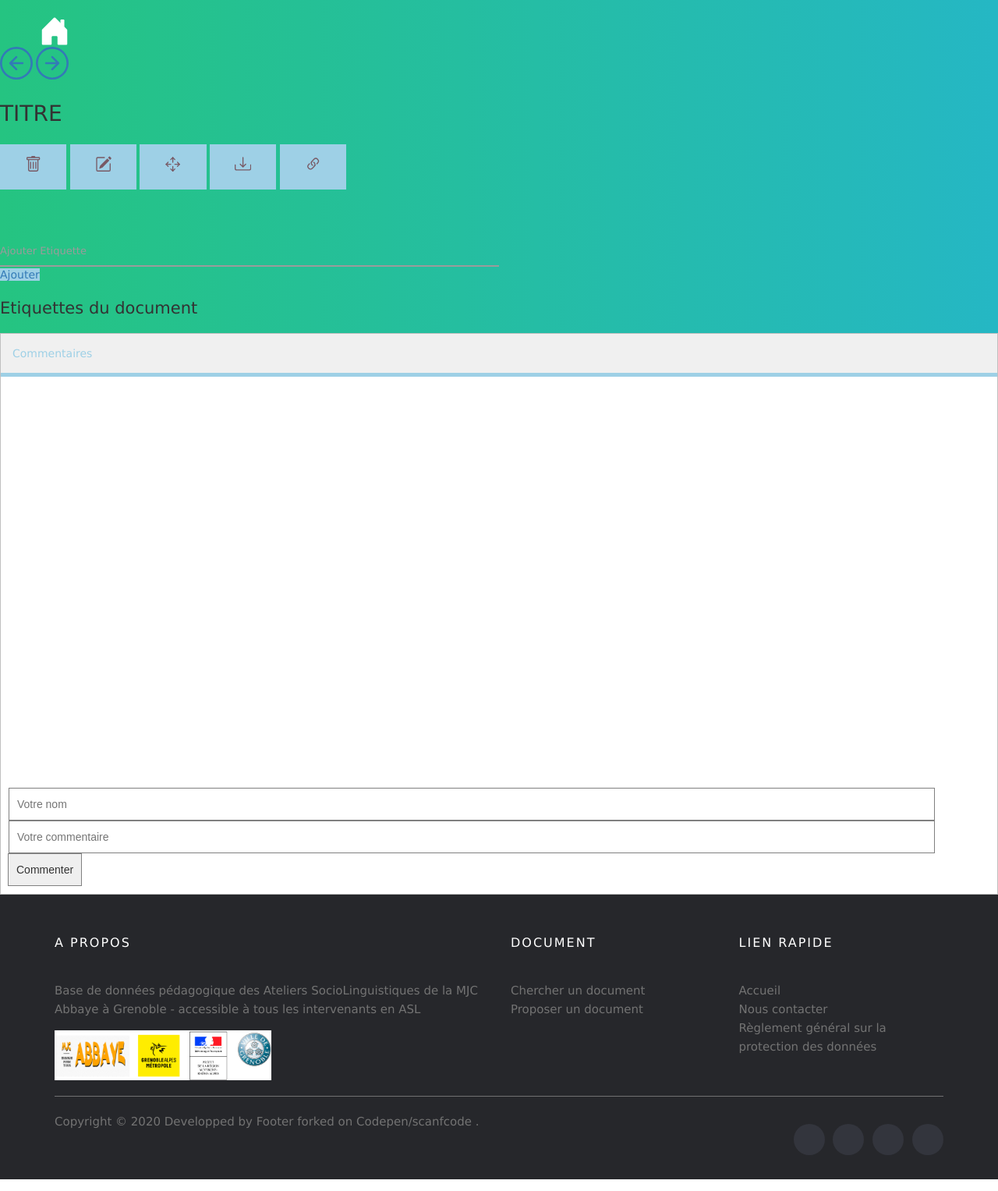
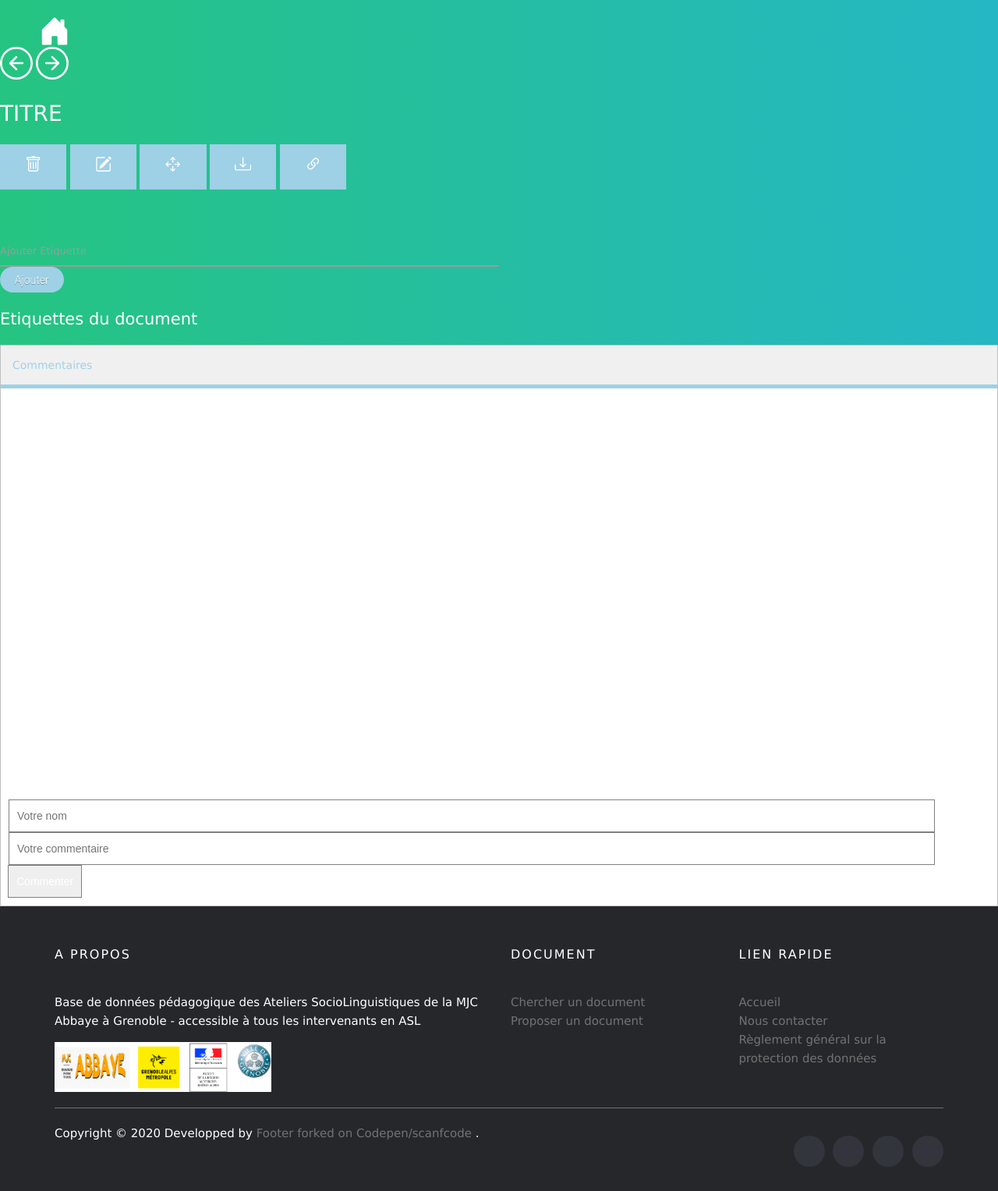
Before and after one commit to remulef/ASL-Abbaye, a PHP site: page /tcpdf/View/document.view/document.view.admin.php?id_doc=1 in a window 1280 px wide. Shown: the whole page at 78% size. Run offline with PHP 8.4, Linux system fonts and the light colour scheme; the visitor is signed in with stand-in values (Sample User, id 1).

Commit message:
automatic push

```diff
--- a/View/document.view/document.view.css
+++ b/View/document.view/document.view.css
@@ -2,7 +2,7 @@
     font-family: "Lucida Sans Unicode", "Lucida Grande", sans-serif;
     letter-spacing: 0px;
     word-spacing: 0px;
-    color: #white;
+    color: white;
     font-weight: normal;
     text-decoration: none;
     font-style: normal;
@@ -344,13 +344,13 @@ input[type="submit"]:disabled {
 .tag:hover::after {
     border-left-color: crimson;
 }
-/*
+
 a.button4 {
     margin-top: 5px;
     display: inline-block;
     padding: 0.3em 1.2em;
     padding-top: 5px;
-    padding margin: 0em 0.1em 0.1em 0em;
+     margin: 0em 0.1em 0.1em 0em;
     border: 0.16em solid rgba(255, 255, 255, 0);
     border-radius: 2em;
     box-sizing: border-box;
@@ -362,7 +362,7 @@ a.button4 {
     text-align: center;
     transition: all 0.2s;
 }
-*/
+
 a.button4:hover {
     border-color: rgba(255, 255, 255, 1);
 }
```
